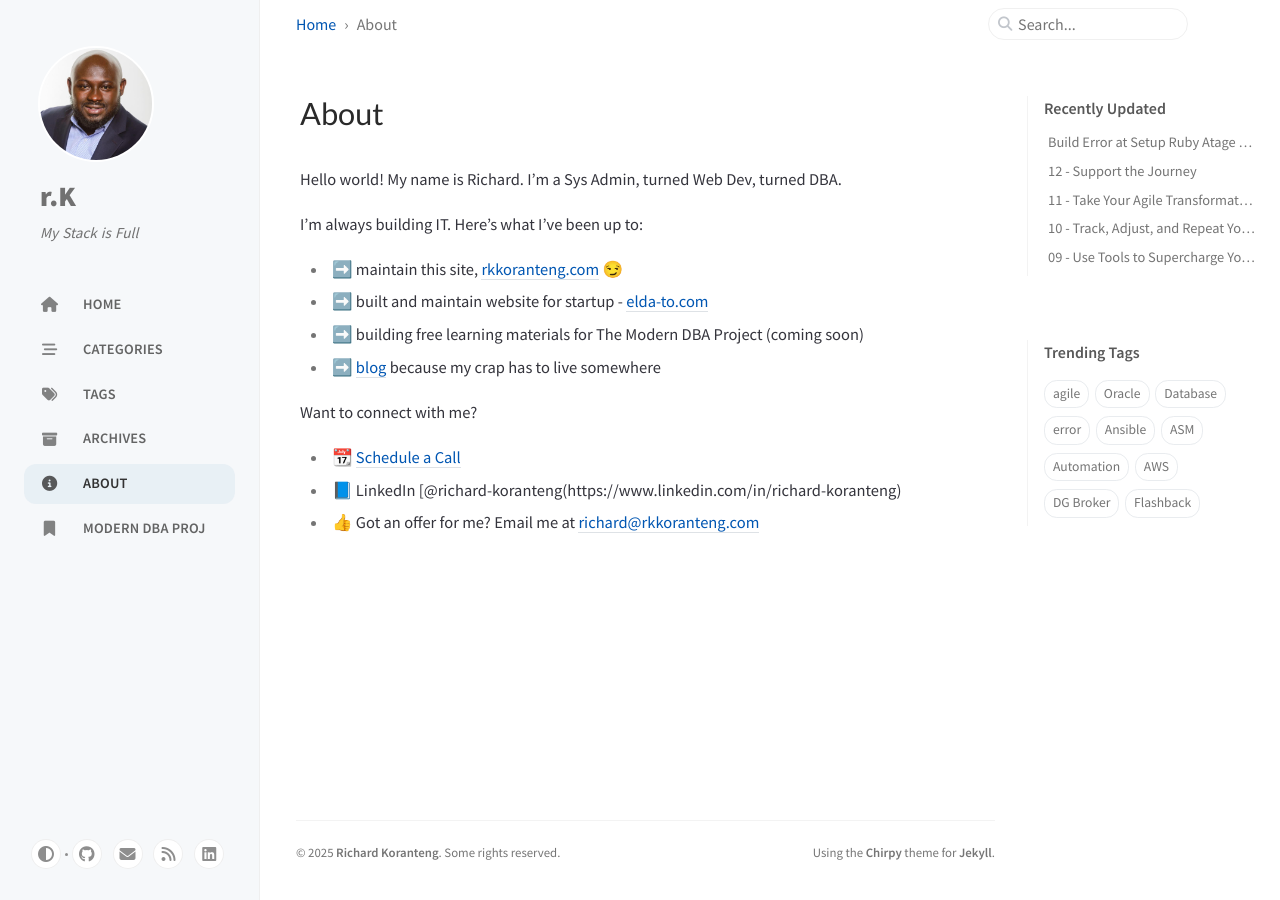
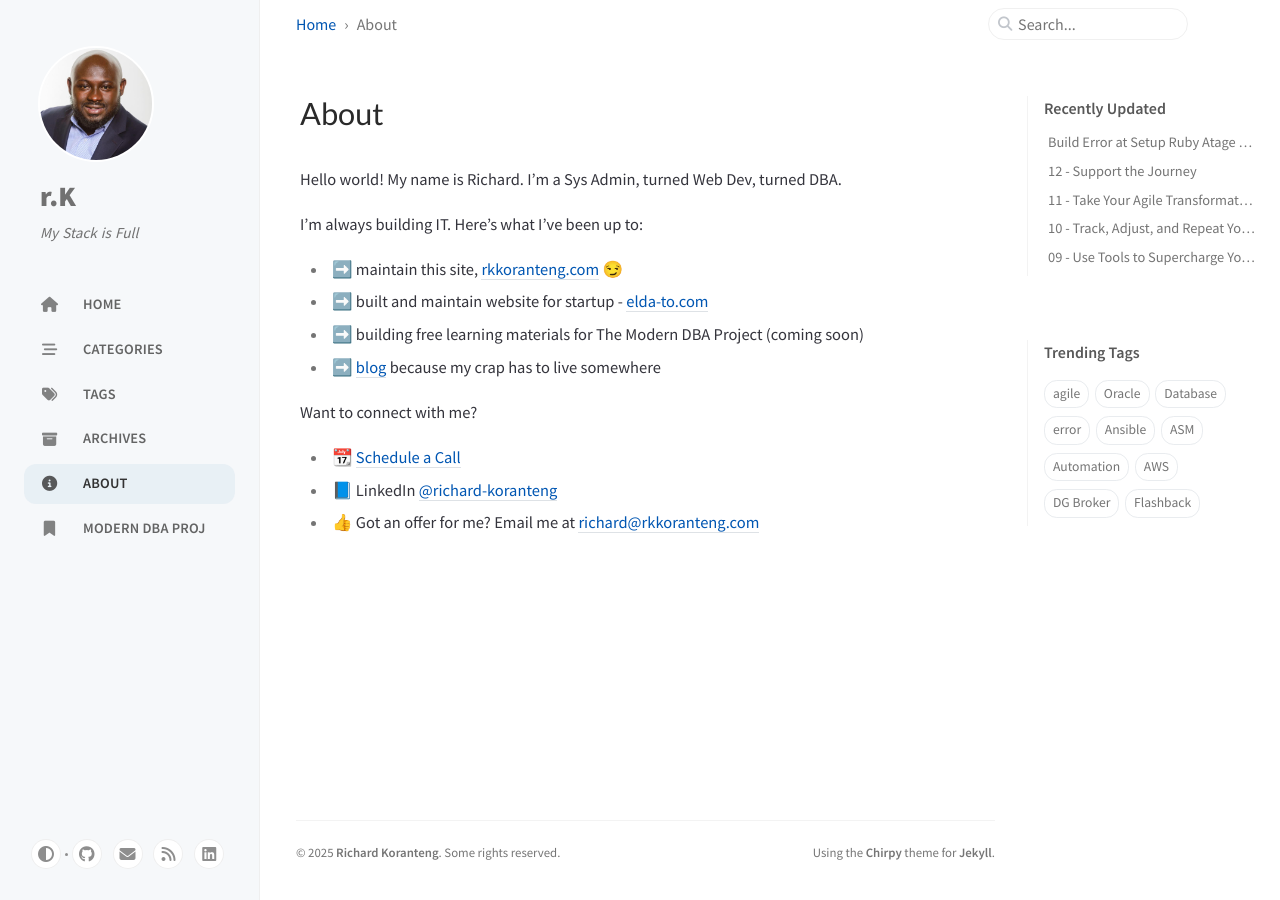
Before and after one commit to RKKoranteng/blog, a Jekyll site: the page built from _tabs/about.md, in a window 1280 px wide. Built offline with Jekyll 4.4.1, drawn with Linux system fonts in a browser that asks for light colours; cached includes are drawn as plain includes.

```diff
--- a/_tabs/about.md
+++ b/_tabs/about.md
@@ -15,5 +15,5 @@
 
 Want to connect with me?
 * 📆 [Schedule a Call](https://calendar.google.com/calendar/u/0/appointments/schedules/AcZssZ2BMW_ebBrDPEnl5n3oiZziXvGFj0LRBzxEQZTsjCmE_M-OWgymxc6LqCIRmCe96LgKfmeK87OT)
-* 📘 LinkedIn [@richard-koranteng(https://www.linkedin.com/in/richard-koranteng)
+* 📘 LinkedIn [@richard-koranteng](https://www.linkedin.com/in/richard-koranteng)
 * 👍 Got an offer for me? Email me at [richard@rkkoranteng.com](mailto:richard@rkkoranteng.com)
```
